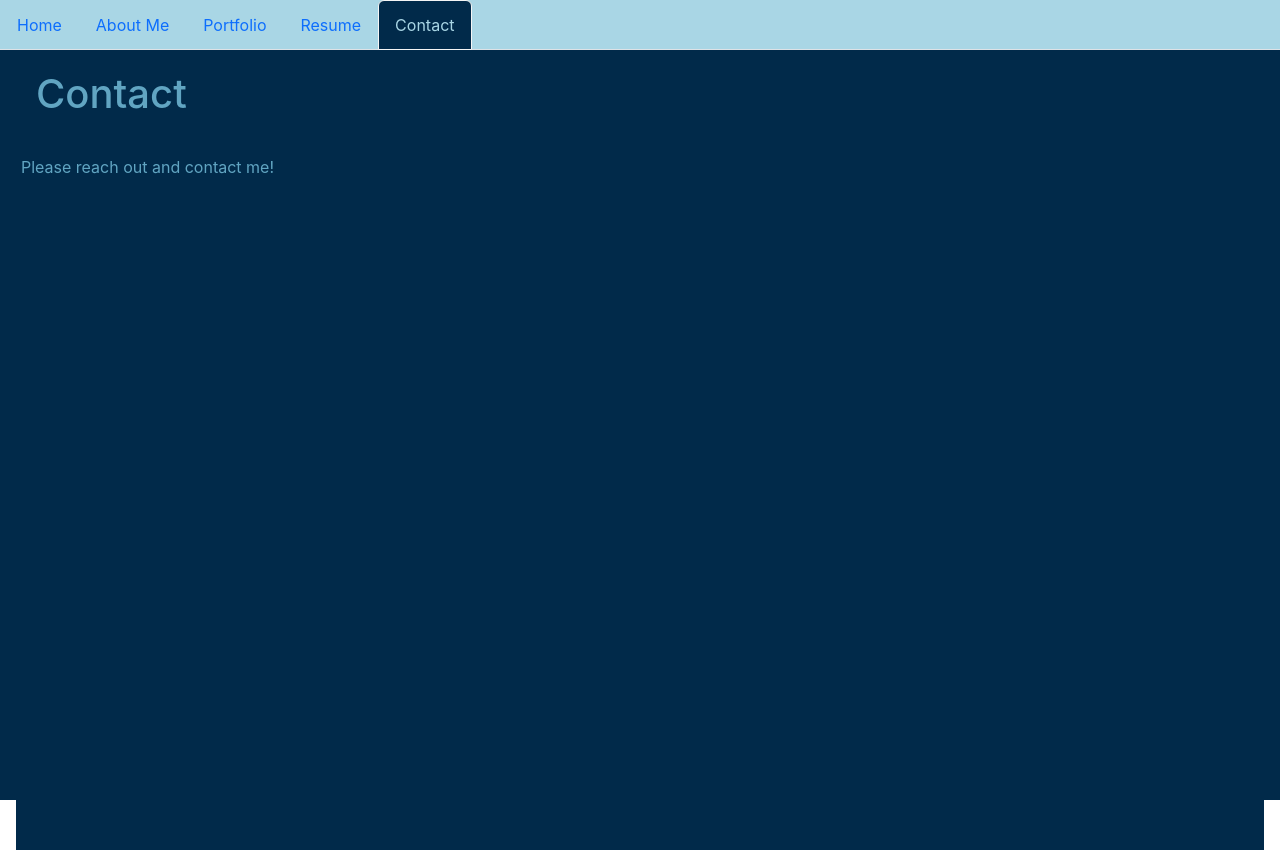
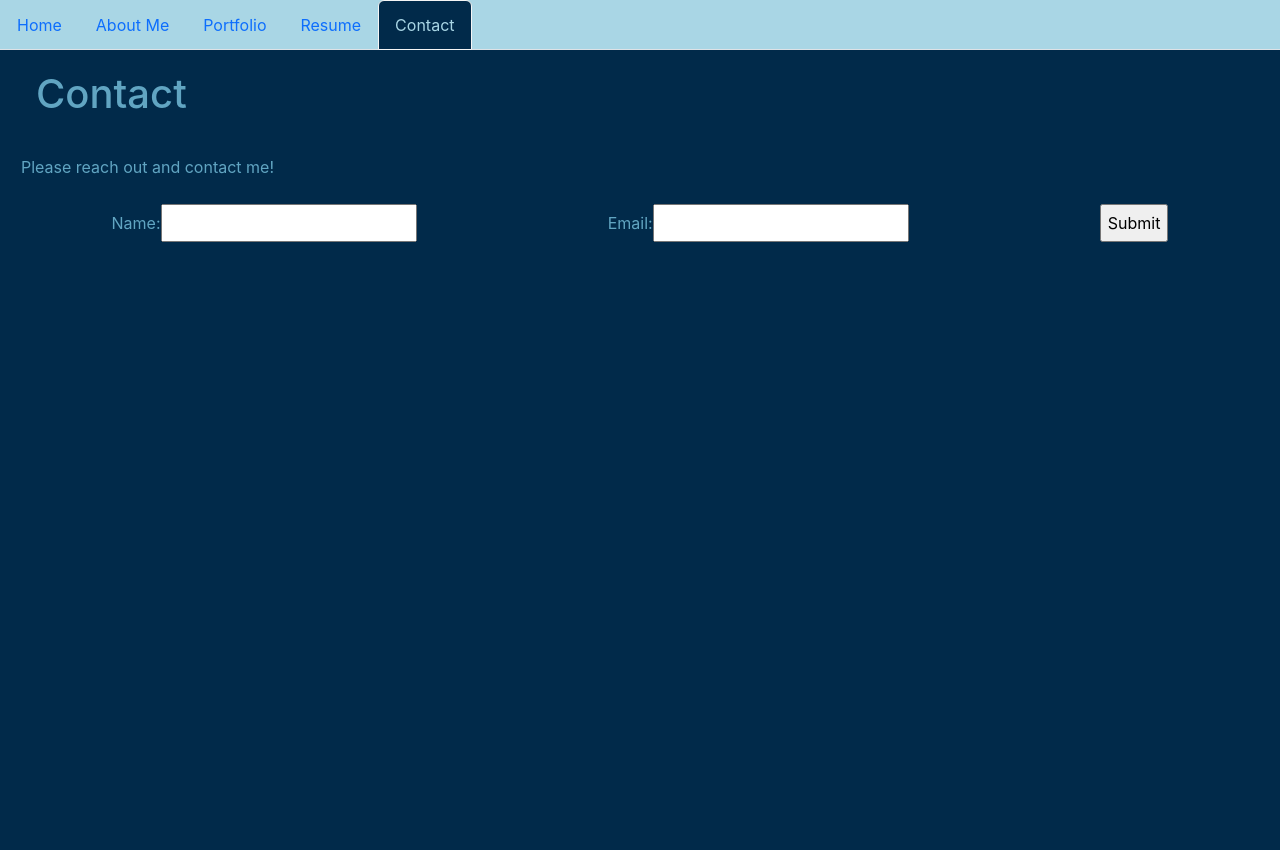
Before and after one commit to JD2929/Portfolio2, a React (Vite) app: page /Contact in a window 1280 px wide. Built offline with nearby package versions, Linux system fonts and the light colour scheme.

Commit message:
Fixed imports, fixed contact page

```diff
--- a/src/components/Pages/Card.jsx
+++ b/src/components/Card.jsx
@@ -1,5 +1,5 @@
-import '../../styles/card.css';
-import '../../styles/general.css';
+import '../styles/card.css';
+import '../styles/general.css';
 
 export default function Card({
     imgSrc,
--- /dev/null
+++ b/src/components/Form.jsx
@@ -0,0 +1,19 @@
+import '../styles/general.css'
+
+export default function Form ({
+label,
+name,
+})
+{
+    return (
+        <div className="form">
+
+<form>
+  <label>
+   {label}
+    <input type="text" name={name} />
+  </label>
+</form>
+</div>
+);
+}
--- a/src/components/Pages/About.jsx
+++ b/src/components/Pages/About.jsx
@@ -1,6 +1,6 @@
 import '../../styles/general.css';
 import '../../styles/card.css';
-import Card from '../Pages/Card.jsx';
+import Card from '../Card.jsx';
 
 import dogPhoto from '../../images/wrinkles.jpg';
 import buildingPhoto from '../../images/building.jpg';
--- a/src/components/Pages/Contact.jsx
+++ b/src/components/Pages/Contact.jsx
@@ -1,13 +1,19 @@
 import '../../styles/general.css';
+import Form from '../Form.jsx'
 
 export default function Contact() {
   return (
-      <div className='jdspecial' id='root'>
+    <div id='root'>
       <h1>Contact</h1>
-        <image src='../Public/PortfolioImage.png' alt='Image of JD'/>
+
       <p>
         Please reach out and contact me!
       </p>
+      <div className="d-flex justify-content-around flex-wrap">
+      <Form label="Name:" name="name" />
+        <Form label="Email:" name="email" />
+        <input type="submit" value="Submit"/>
+        </div>
     </div>
   );
 }
--- a/src/components/Pages/Home.jsx
+++ b/src/components/Pages/Home.jsx
@@ -5,7 +5,7 @@ export default function Home() {
   return (
     <div style={{ display: 'flex', alignItems: 'center', justifyContent: 'center' }}>
 
-      <img src={Photo} alt="Photo of JD" style={{ margin: '0 10px' }} />
+      <img src={Photo} alt="Photo of JD" className= "portfolioImage" />
 
       <div style={{ textAlign: 'center', flex: 1 }}>
         <h1 style={{ margin: 0 }} className="headings">Meet JD!</h1>
--- a/src/components/Pages/Portfolio.jsx
+++ b/src/components/Pages/Portfolio.jsx
@@ -1,7 +1,7 @@
 import "../../styles/general.css";
 import "../../styles/card.css";
 
-import Card from "./Card.jsx";
+import Card from "../Card.jsx";
 
 export default function Portfolio() {
     return (
--- a/src/components/Pages/Resume.jsx
+++ b/src/components/Pages/Resume.jsx
@@ -1,7 +1,7 @@
 import '../../styles/general.css';
 import resumePDF from'../../resources/JDResume.pdf';
 
-export default function AboutMe() {
+export default function Resume() {
   return (
     <div>
       <h1>Why hire me?</h1>
@@ -31,13 +31,9 @@ export default function AboutMe() {
       <p>
         I am now ready and willing to work with your company to develop my skills while assisting your team productively.
       </p>
+      <a download = "JDFullResume.pdf" href = {resumePDF}>Full Resume</a>
 
-      <div style={{ display: 'flex', alignItems: 'center', justifyContent: 'center' }}>
-      <h2>Full Resume</h2>
 
-        <iframe src={resumePDF} title="Resume PDF" width = "50%"  ></iframe>
-
-      </div>
     </div>
   );
 }
--- a/src/styles/general.css
+++ b/src/styles/general.css
@@ -12,7 +12,7 @@
      font-weight: 400;
      display: flex;
      flex-direction: column;
-     height: 100vh;
+
 
      --bs-nav-tabs-border-color: var(--lightBlue);
      --bs-nav-tabs-link-hover-border-color: var(--llBlue);
@@ -21,7 +21,8 @@
      --bs-nav-tabs-link-active-border-color: var(--lightBlue);
      --bs-nav-tabs-link-active-bg: var(--lightBlue);
      color: var(--lightBlue);
-     background-color: var(--darkBlue)
+     background-color: var(--darkBlue);
+     min-height: 100vh;
  }
 
  ;
@@ -51,6 +52,12 @@
      background-color: var(--darkBlue);
  }
 
+ .portfolioImage{
+    width: 150px;
+    height: 250px;
+    padding-left: 0;
+    margin: 0 10px;
+}
 
  h1 {
      color: var(--lightBlue);
@@ -70,30 +77,11 @@
      color: var(--lightBlue);
      padding: 5px;
  }
-.portfolioImage{
-    width: 300px;
-    height: 500px;
-    padding-left: 0;
-    margin-left: 0;
-}
- img {
 
-     padding-left: 0;
-     margin-left: 0;
+ a {
+    text-decoration: none;
  }
 
- .dog {
-     width: 300px;
-     height: 400px;
-     border-color: var(--oceanBlue);
-     border-style: solid;
-     border-width: 6px;
- }
-
- .building {
-     width: 300px;
-     height: 400px;
-     border-color: var(--oceanBlue);
-     border-style: solid;
-     border-width: 6px;
- }
+input {
+    max-width: 300px;
+}
```
Lines whose indentation alone changed are shown as unchanged.
